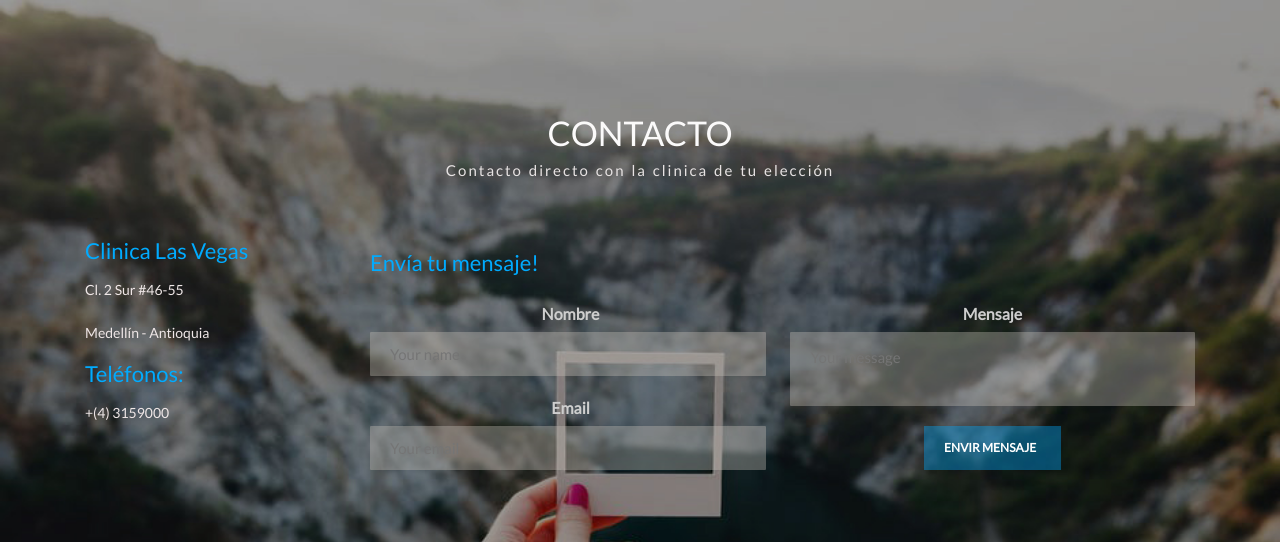
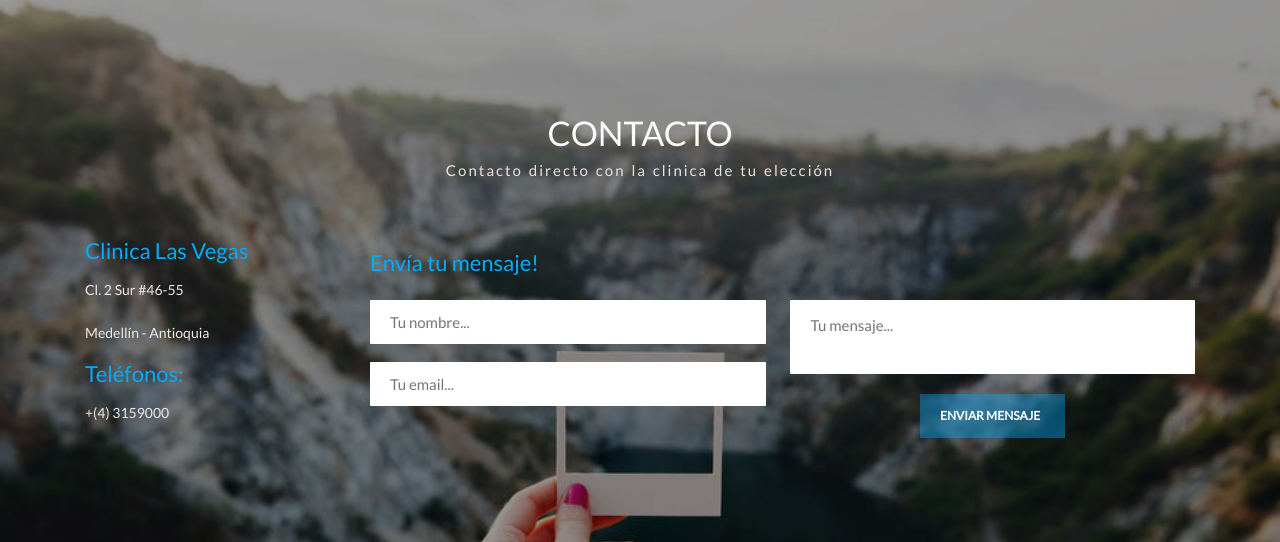
Before and after one commit to alexcs14/LifeSaver, a PHP site: the page made by views/module/usu/contacto.php in a window 1280 px wide. Shown: the top 542 px of the page. Run offline with PHP 8.4, Linux system fonts and the light colour scheme; the template is opened without the code that fills it, so the values that code supplies are empty.

Commit message:
Ultimos cambios

```diff
--- a/views/assets/css/style.css
+++ b/views/assets/css/style.css
@@ -778,17 +778,6 @@ li,ul{
     width: 100%;
 }
 
-.user input {
-    background: rgba(0, 0, 0, 0) url("../images/user.png") no-repeat scroll 7px 12px;
-}
-
-.pass input {
-    background: rgba(0, 0, 0, 0) url("../images/password.png") no-repeat scroll 7px 12px;
-}
-
-.mail input {
-    background: rgba(0, 0, 0, 0) url("../images/mail.png") no-repeat scroll 4px 12px;
-}
 
 .login-signup .tab-content {
     background: #ffffff none repeat scroll 0 0;
@@ -1956,15 +1945,13 @@ div#contact h3 {
     width: 100%;
     padding: 11px 20px;
     border: none;
-    background: rgba(197, 192, 185, 0.37);
     color: #292929;
 }
 .contact-middle p {
     color: #cecece;
-    font-weight: bold;
     margin-bottom: 4px;
     margin-left: 5px;
-	font-size:16px;
+		font-size:16px;
 }
 .contact-middle input[type="text"] {
     margin-bottom: 1.2em;
--- a/views/module/usu/contacto.php
+++ b/views/module/usu/contacto.php
@@ -14,15 +14,12 @@
 					<h2>Envía tu mensaje!</h2>
 					<form action="#" method="post">
 					<div class="form-agileinfo">
-						<p>Nombre</p>
-						<input type="text" name="Tu nombre..." placeholder="Your name" required="" />
-						<p>Email</p>
-						<input type="email" name="Tu email..." placeholder="Your email" required="" />
+						<input type="text" name="" placeholder="Tu nombre..." required="" />
+						<input type="email" name="" placeholder="Tu email..." required="" />
 					</div>
 					<div class="form-agileits-w3layouts">
-					<p>Mensaje</p>
-						<textarea  name="Tu mensaje..." placeholder="Your message" required="" ></textarea>
-							<input type="submit"   value="ENVIR MENSAJE  ">
+						<textarea  name="" placeholder="Tu mensaje..." required="" ></textarea>
+							<input type="submit"   value="ENVIAR MENSAJE  ">
 					</div>
 					<div class="clearfix"></div>
 					</form>
--- a/views/module/usu/home.php
+++ b/views/module/usu/home.php
@@ -24,7 +24,7 @@
                         <li><a href="#"></span>
                           <div class="ca-content">
                             <i class="fa fa-location-arrow ca-icon" aria-hidden="true"></i><span class="hidden-xs hidden-sm">
-                            <h2 class="ca-main">Localización</h2>
+                            <h2 class="ca-main">Ubicación</h2>
                           </div>
                         <h3 class="ca-sub">Siempre cerca de ti</h3></a></li>
                         <li><a href="#"></span>
```
